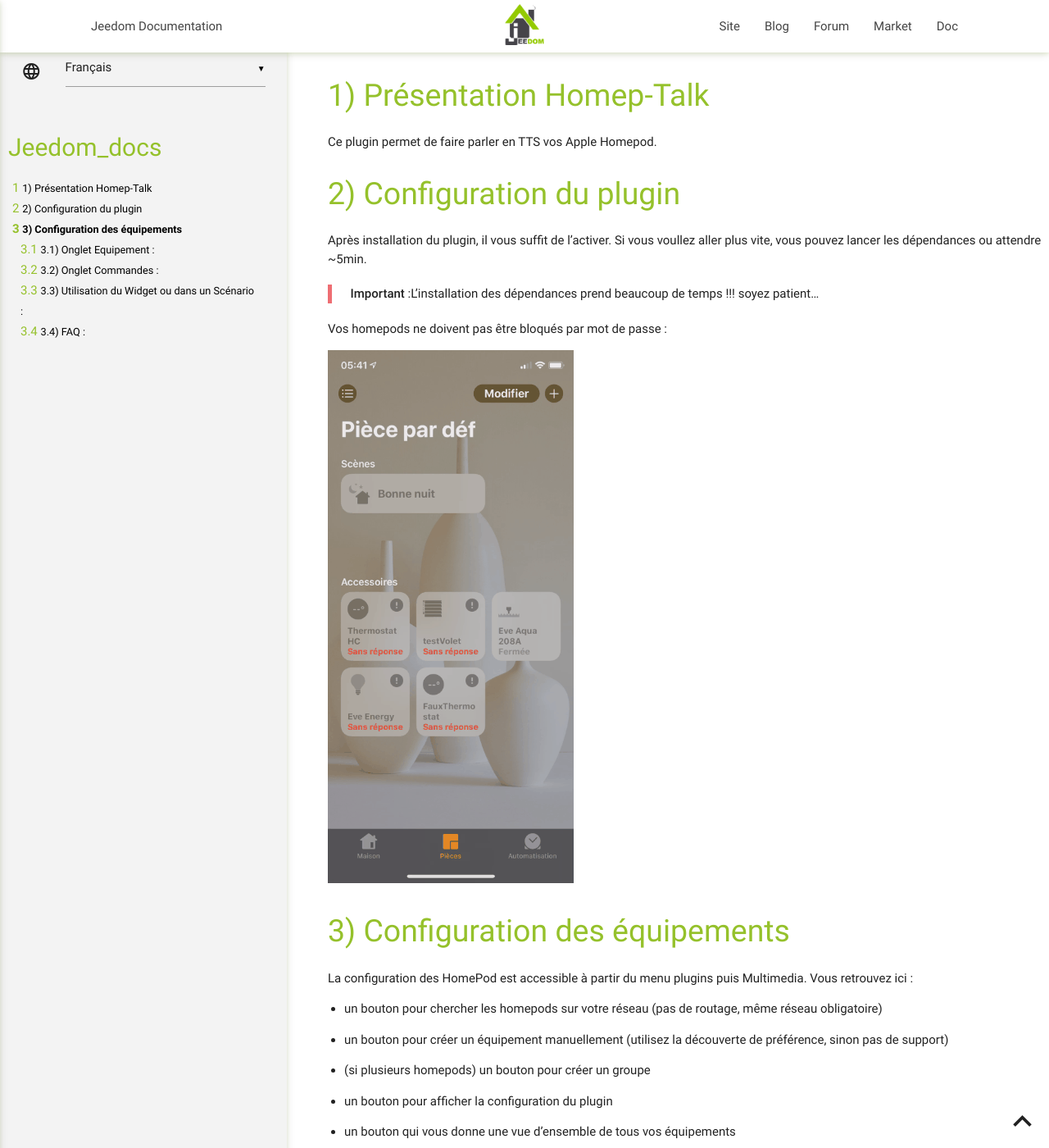
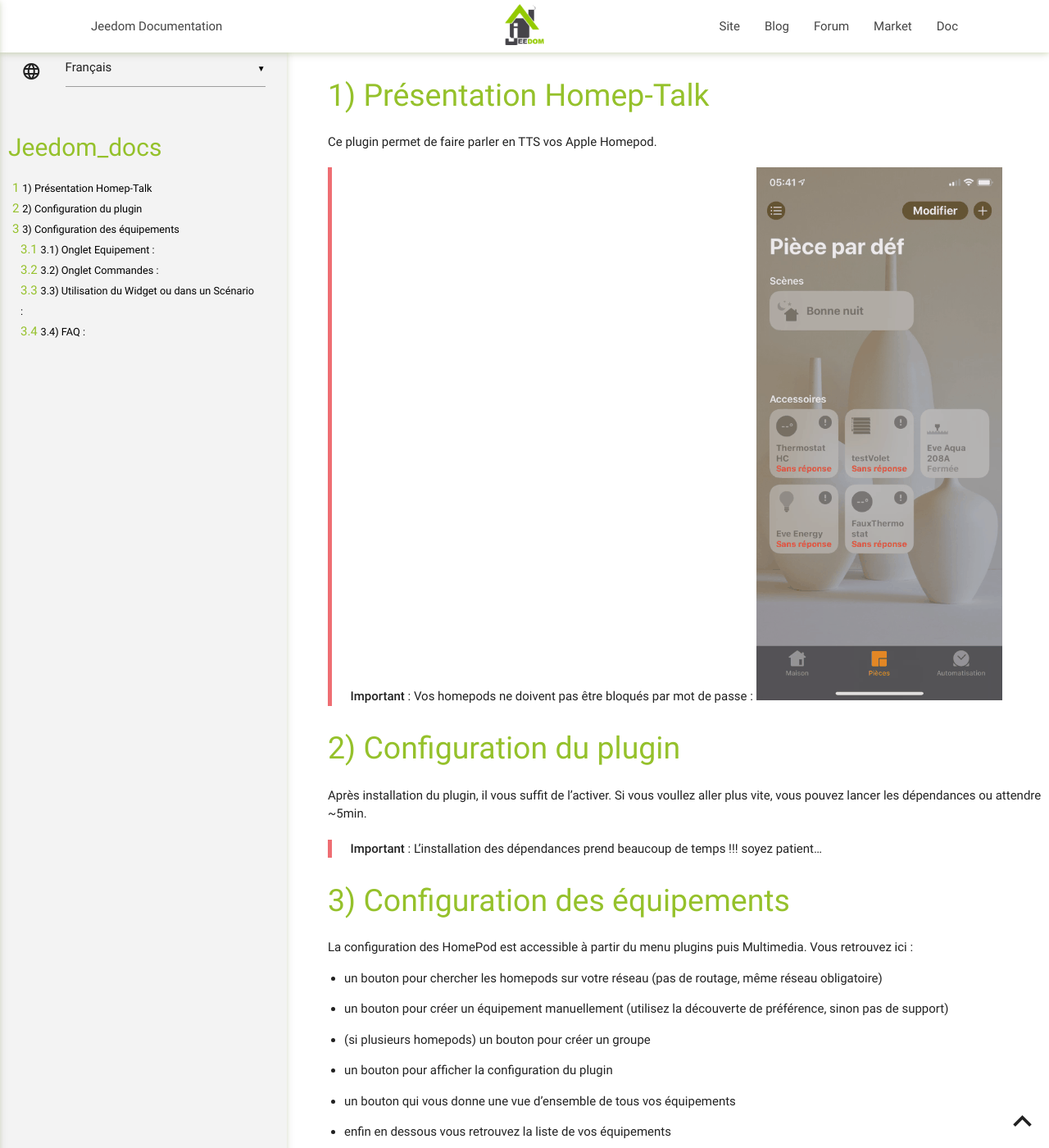
Before and after one commit to NebzHB/jeedom_docs, a Jekyll site: the page built from plugins/homepTalk/fr_FR/index.md, in a window 1280 px wide and 1400 px high. Shown: the whole window at 82% size. Built offline with Jekyll 4.4.1, drawn with Linux system fonts in a browser that asks for light colours; our own code applies the rules of GitHub Pages for plain Markdown files.

Commit message:
Update index.md

```diff
--- a/plugins/homepTalk/fr_FR/index.md
+++ b/plugins/homepTalk/fr_FR/index.md
@@ -2,17 +2,16 @@
 =======================
 
 Ce plugin permet de faire parler en TTS vos Apple Homepod.
+
+>**Important** : Vos homepods ne doivent pas être bloqués par mot de passe :
+![config](../images/homepTalk-homekitConf.gif)
 
 Configuration du plugin
 =======================
 
 Après installation du plugin, il vous suffit de l’activer. Si vous voullez aller plus vite, vous pouvez lancer les dépendances ou attendre ~5min.
 
->**Important** :L'installation des dépendances prend beaucoup de temps !!! soyez patient...
-
-Vos homepods ne doivent pas être bloqués par mot de passe :
-
-![config](../images/homepTalk-homekitConf.gif)
+>**Important** : L'installation des dépendances prend beaucoup de temps !!! soyez patient...
 
 Configuration des équipements
 =============================
```
